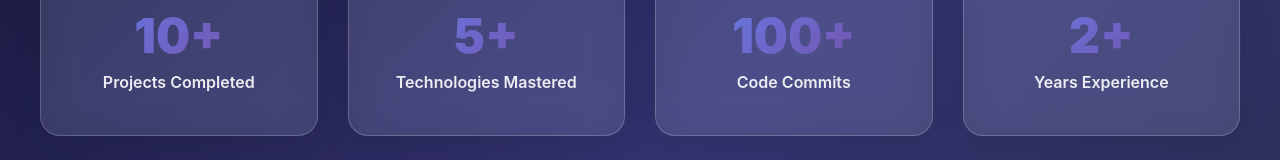
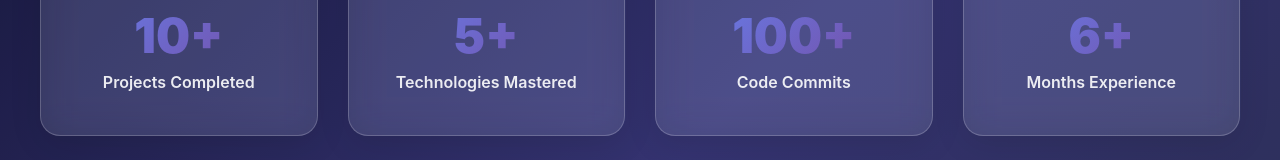
Before and after one commit to vishnusharma17/Portfolio, a React (Vite) app: page / in a window 1280 px wide. Shown: the part 1001-1161 px from the top of the page. Built offline with nearby package versions, Linux system fonts and the light colour scheme; no server answers.

Commit message:
second final

```diff
--- a/src/components/Stats.jsx
+++ b/src/components/Stats.jsx
@@ -24,8 +24,8 @@ const Stats = () => {
       icon: FaCode,
     },
     {
-      number: 2,
-      label: "Years Experience",
+      number: 6,
+      label: "Months Experience",
       icon: FaStar,
     },
   ];
```
